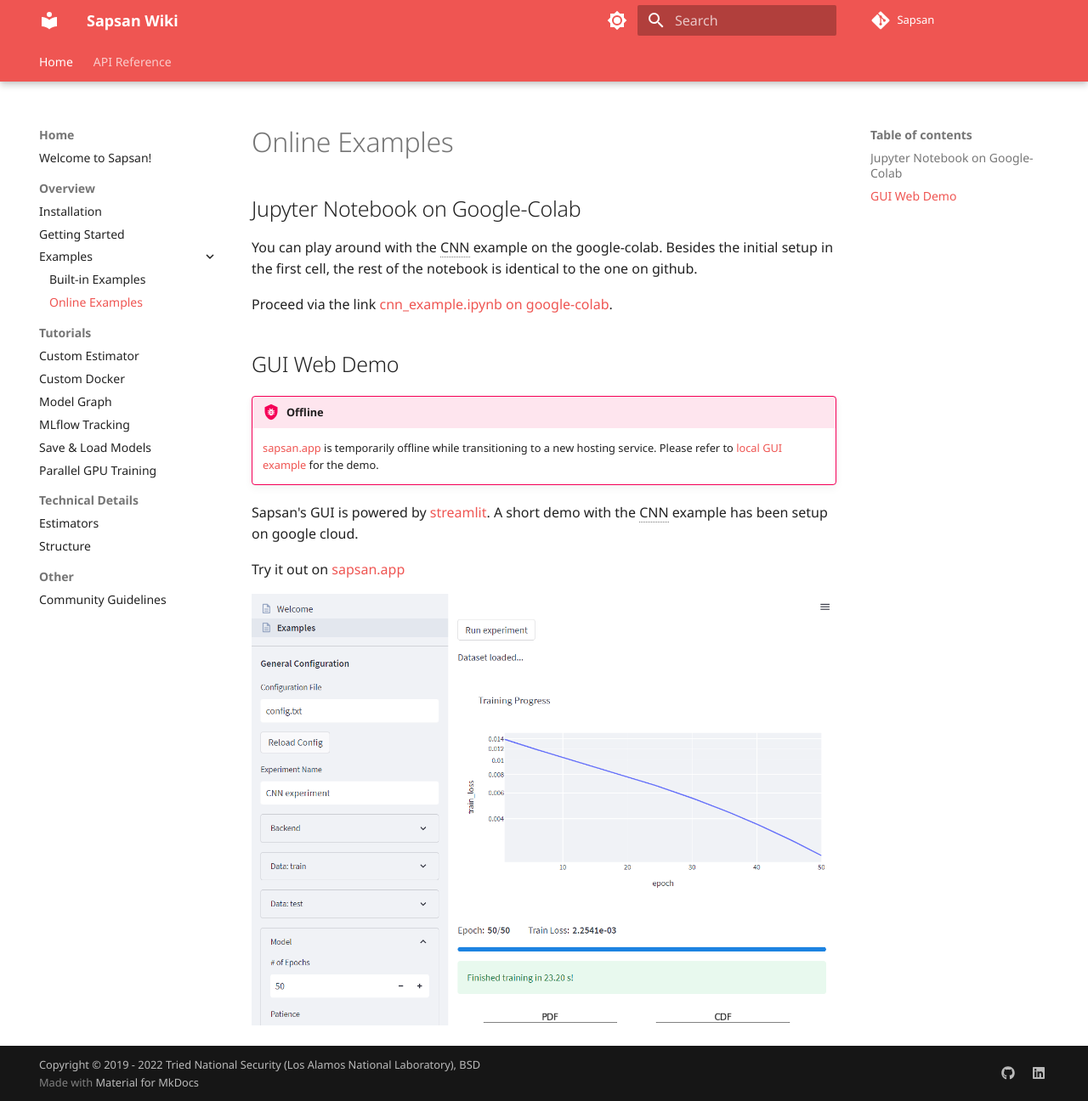
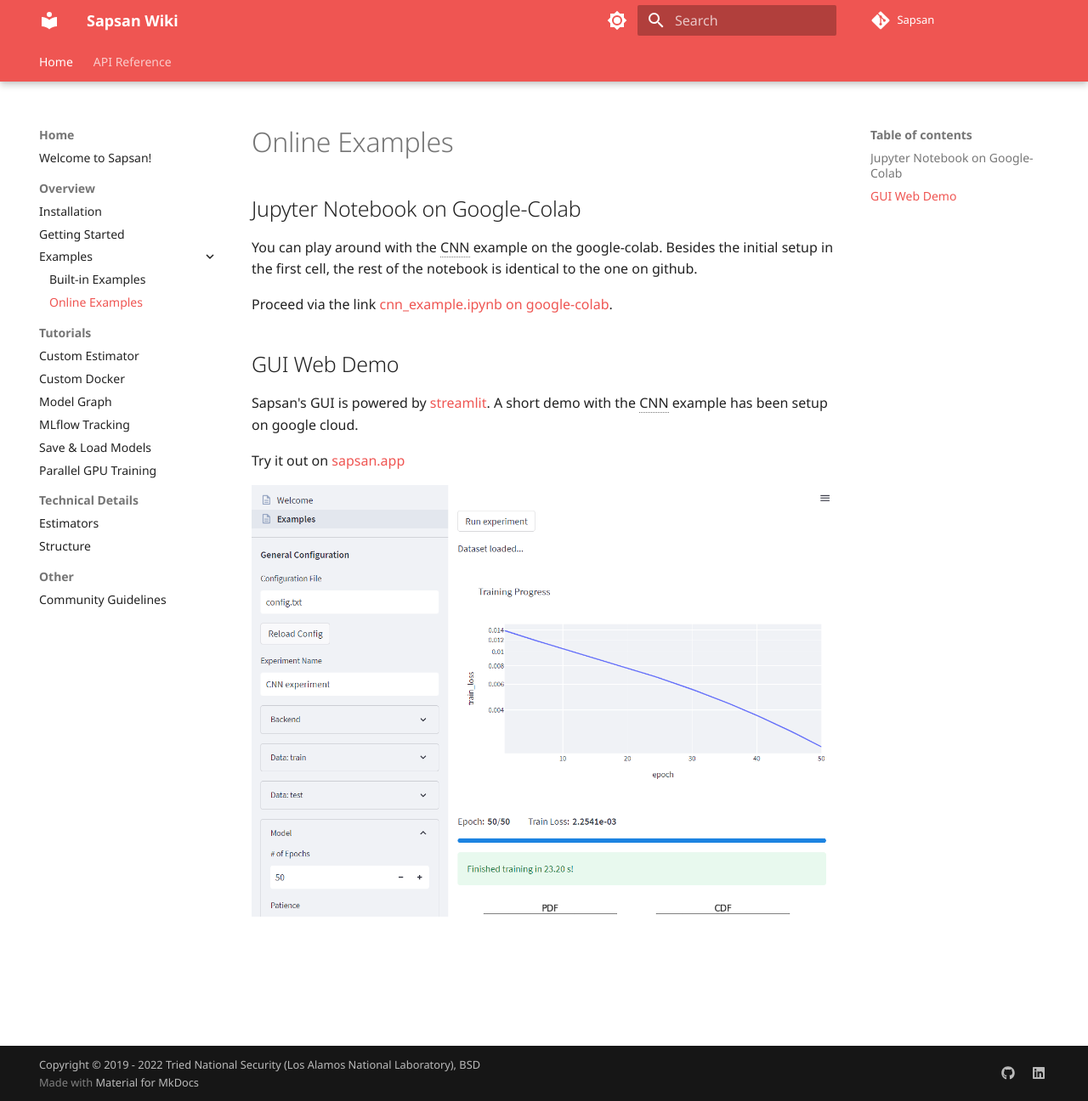
Before and after one commit to sapsan-wiki/sapsan-wiki.github.io, an MkDocs documentation site: the page built from docs/overview/examples/web_examples.md, in a window 1280 px wide and 1296 px high. Shown: the whole window at 85% size. Built offline with MkDocs 1.6.1 and Material for MkDocs 9.7.7, drawn with Linux system fonts in a browser that asks for light colours; comment, search, counter and statistics services are not loaded; the version menu is left out.

Commit message:
sapsan.app is back up

```diff
--- a/docs/overview/examples/web_examples.md
+++ b/docs/overview/examples/web_examples.md
@@ -8,8 +8,8 @@
 
 ## GUI Web Demo
 
-!!! bug "Offline"
-    [sapsan.app](https://sapsan.app) is temporarily offline while transitioning to a new hosting service. Please refer to [local GUI example](/overview/examples/local_examples/#gui-examples) for the demo.
+<!-- !!! bug "Offline"
+    [sapsan.app](https://sapsan.app) is temporarily offline while transitioning to a new hosting service. Please refer to [local GUI example](/overview/examples/local_examples/#gui-examples) for the demo. -->
 
 Sapsan's GUI is powered by [streamlit](https://streamlit.io/). A short demo with the CNN example has been setup on google cloud.
 
```
